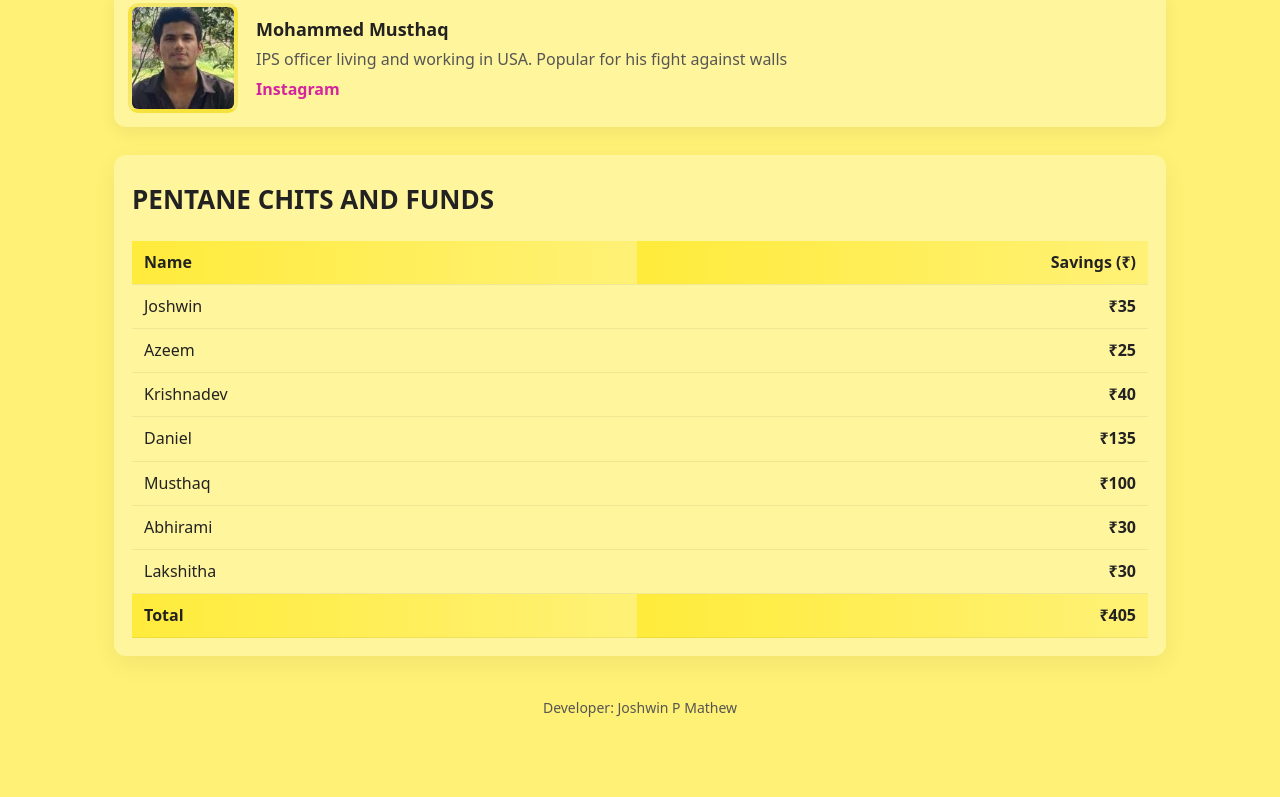
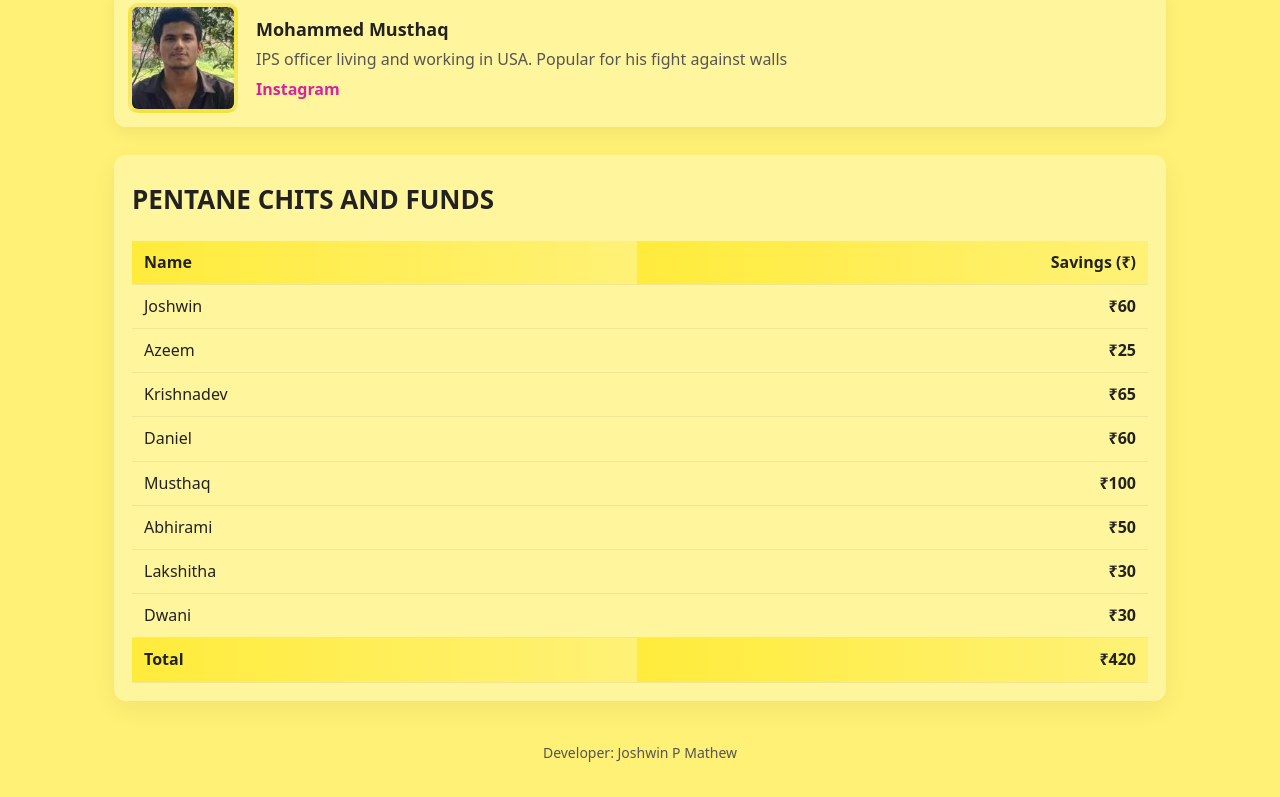
Before and after one commit to joshwinpmathew/Pentane, a plain HTML site: page index.html in a window 1280 px wide. Shown: the part 1339-2136 px from the top of the page. Before the commit the page ends 2092 px from the top, so only its background shows below. Drawn offline with Linux system fonts and the light colour scheme.

Commit message:
Update index.html

```diff
--- a/index.html
+++ b/index.html
@@ -174,7 +174,7 @@
           <tbody>
             <tr>
               <td>Joshwin</td>
-              <td class="amount">₹35</td>
+              <td class="amount">₹60</td>
             </tr>
             <tr>
               <td>Azeem</td>
@@ -182,11 +182,11 @@
             </tr>
             <tr>
               <td>Krishnadev</td>
-              <td class="amount">₹40</td>
+              <td class="amount">₹65</td>
             </tr>
             <tr>
               <td>Daniel</td>
-              <td class="amount">₹135</td>
+              <td class="amount">₹60</td>
             </tr>
             <tr>
               <td>Musthaq</td>
@@ -194,17 +194,21 @@
             </tr>
             <tr>
               <td>Abhirami</td>
+              <td class="amount">₹50</td>
+            </tr>
+            <tr>
+              <td>Lakshitha</td>
               <td class="amount">₹30</td>
             </tr>
             <tr>
-              <td>Lakshitha</td>
+              <td>Dwani</td>
               <td class="amount">₹30</td>
             </tr>
           </tbody>
           <tfoot>
             <tr>
               <th>Total</th>
-              <th style="text-align:right">₹405</th>
+              <th style="text-align:right">₹420</th>
             </tr>
           </tfoot>
         </table>
```
